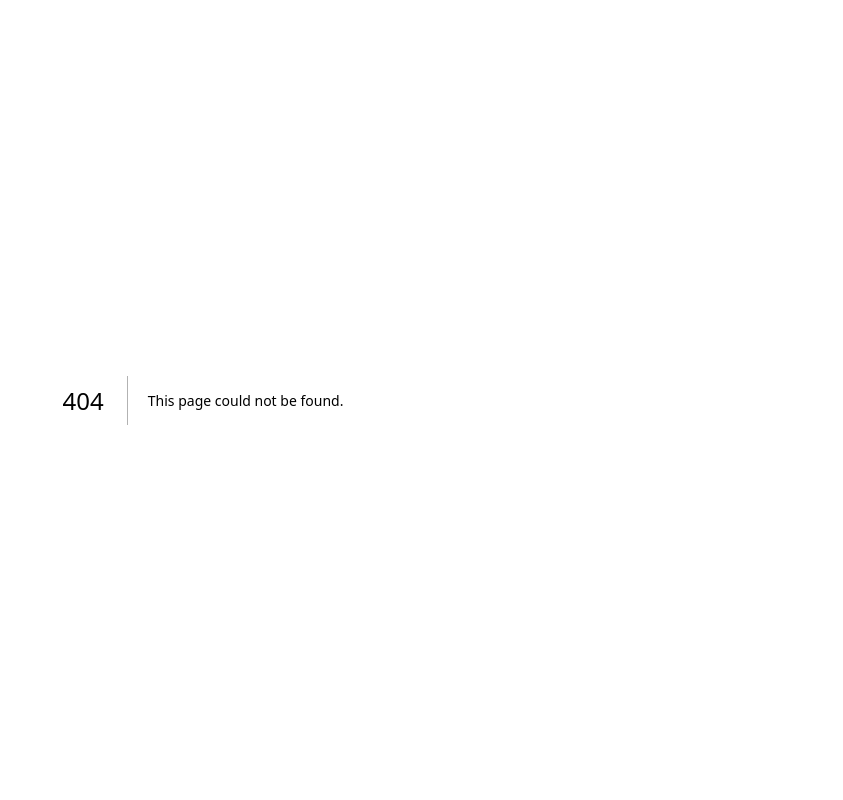
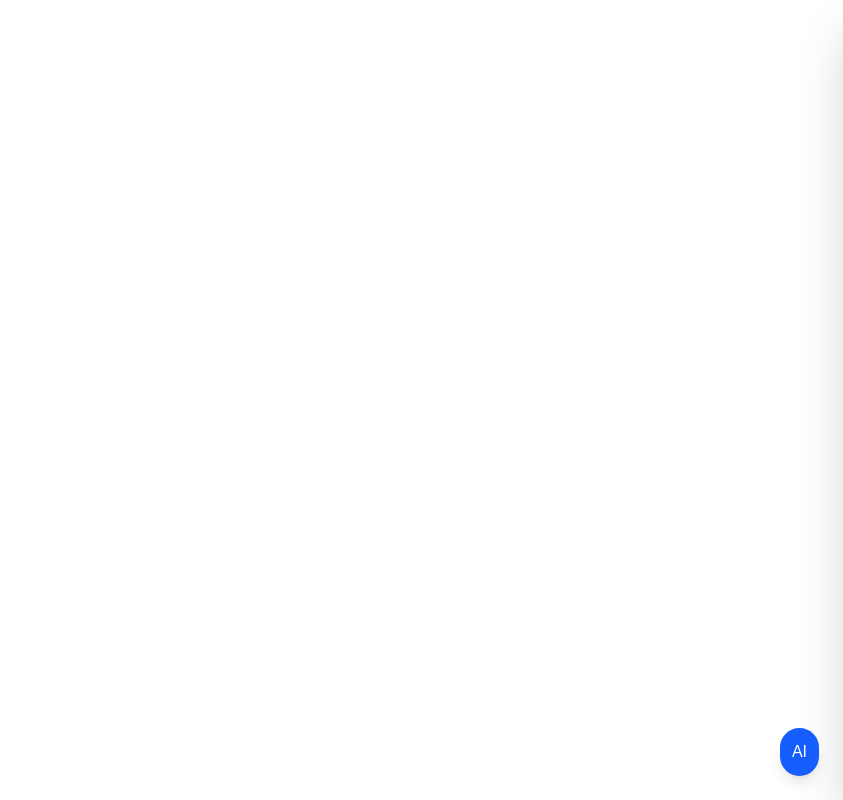
Before and after one commit to Yield-Net/full-stack, a Next.js app in the folder frontend/: page /datting in a window 1280 px wide. Before the commit this address had no page. Shown: the whole page, without its empty margins (437-1280 px from the left). Built offline with nearby package versions, Linux system fonts and the light colour scheme.

Commit message:
testing ai

```diff
--- /dev/null
+++ b/frontend/app/datting/page.tsx
@@ -0,0 +1,9 @@
+import SidebarChat from "@/components/ai/SidebarChat";
+
+export default function TestingPage() {
+  return (
+    <div className="flex h-screen">
+      <SidebarChat />
+    </div>
+  );
+}
--- a/frontend/components/strategyMetrics.tsx
+++ b/frontend/components/strategyMetrics.tsx
@@ -1,6 +1,5 @@
 import { CheckCircle, AlertCircle, Flame } from 'lucide-react';
 import ExecuteStrategy from './ExecuteStrategy';
-import { Button } from './ui/button';
 
 const riskBadgeColor = {
   low: "bg-green-100 text-green-800",
```
